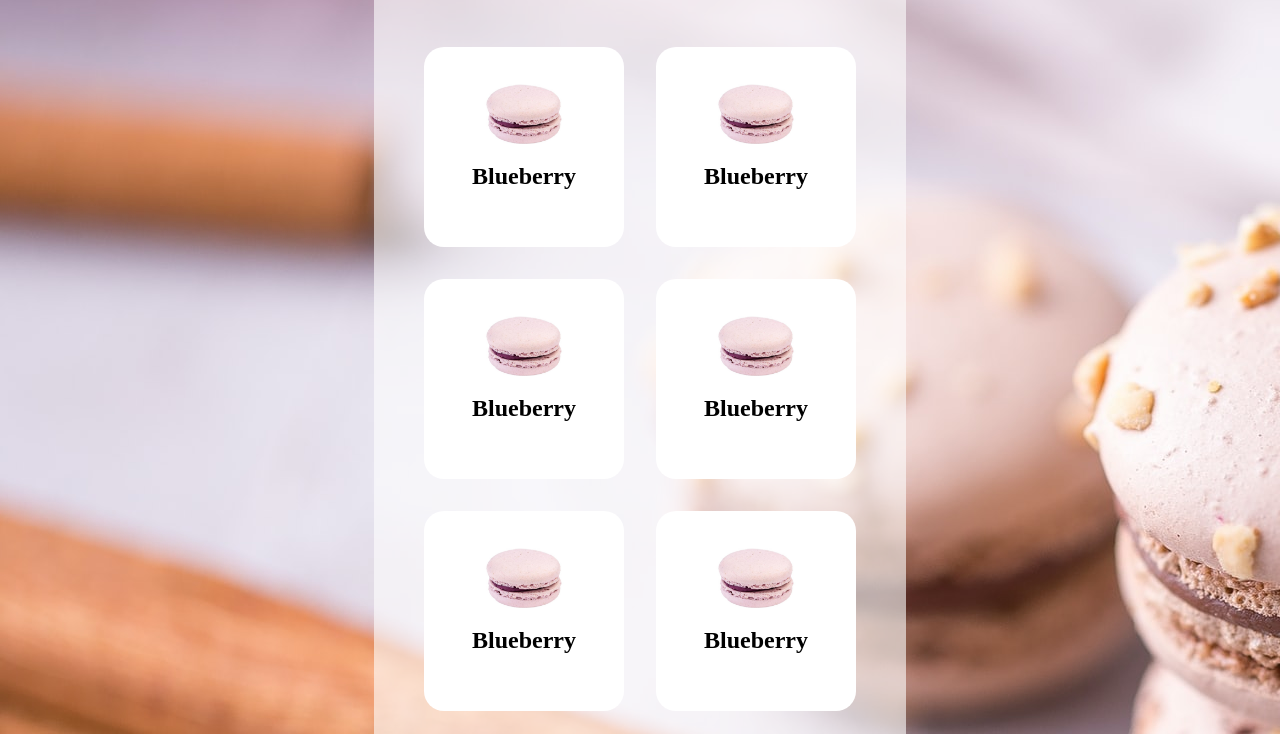
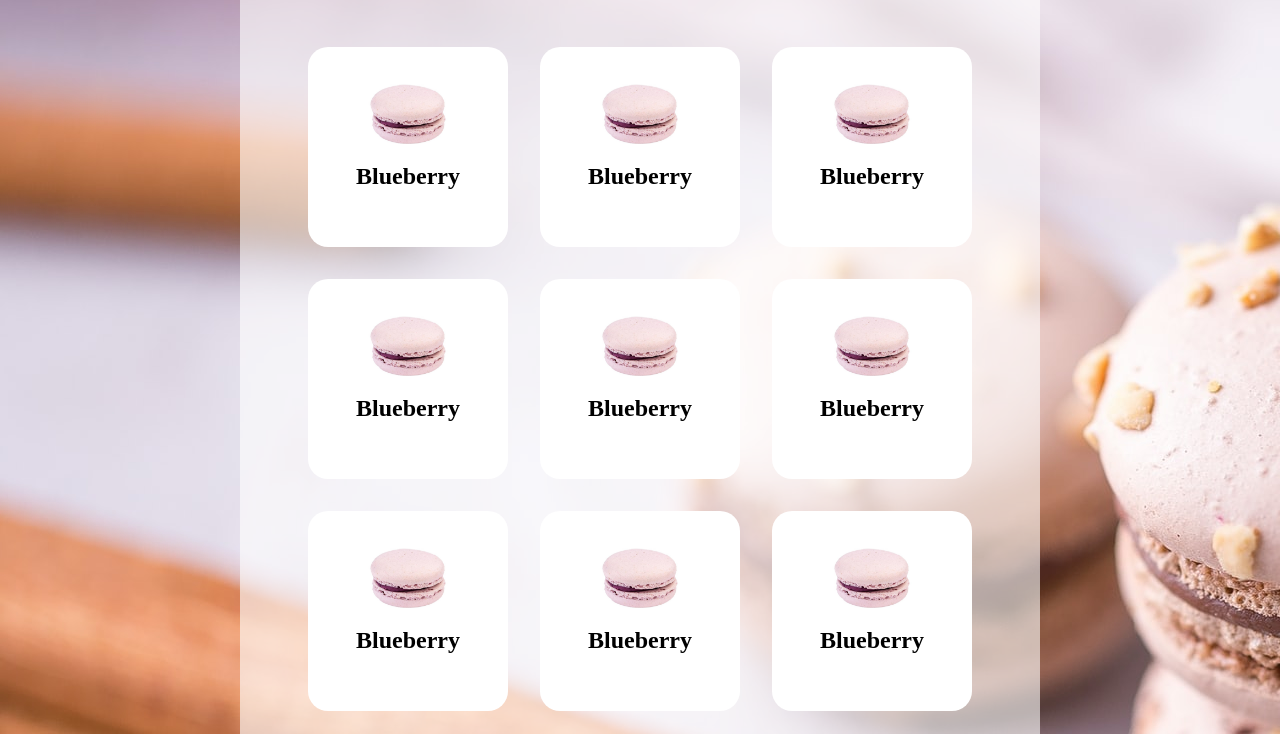
Before and after one commit to wrainf/restaurant-page, a website built with webpack: page dist/index.html in a window 1280 px wide. Shown: the part 66-802 px from the top of the page. Built offline with nearby package versions, Linux system fonts and the light colour scheme.

Commit message:
changed selectors

```diff
--- a/src/style.css
+++ b/src/style.css
@@ -15,7 +15,7 @@ body{
     border-radius: 300px;
 }
 
-#content-box{
+.content-box{
     background-color: rgba(255,255,255,0.6);
     padding: 50px;
     display: flex;
@@ -27,10 +27,11 @@ body{
 .menu{
     padding: 50px;
     gap: 32px;
+    justify-content: center;
     display: grid;
     align-items: center;
     background-color: rgba(255,255,255,0.6);
-    grid-template: 200px 200px 200px/200px 200px;
+    grid-template: 200px 200px 200px/200px 200px 200px;
 }
 
 .card{
```
